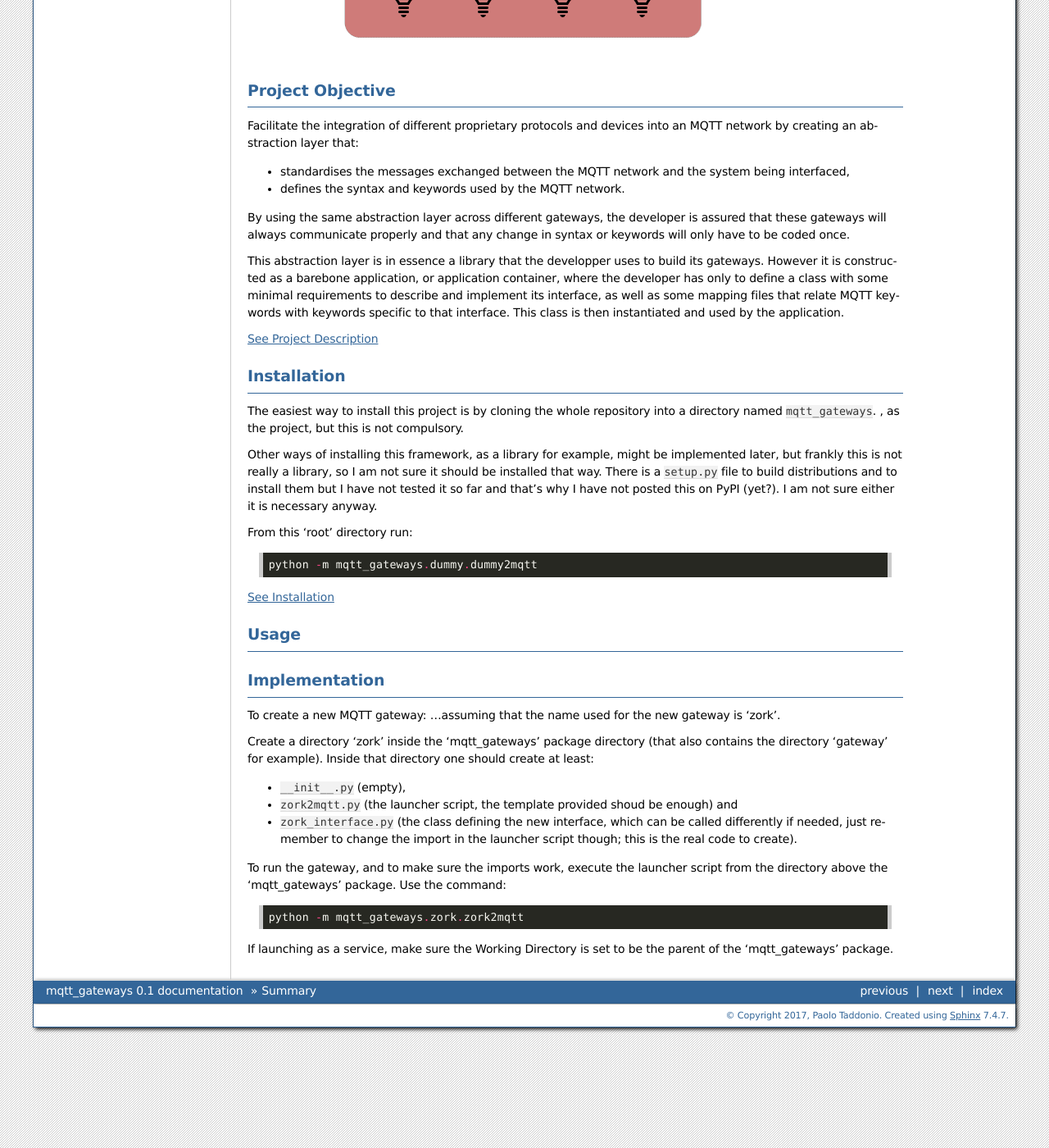
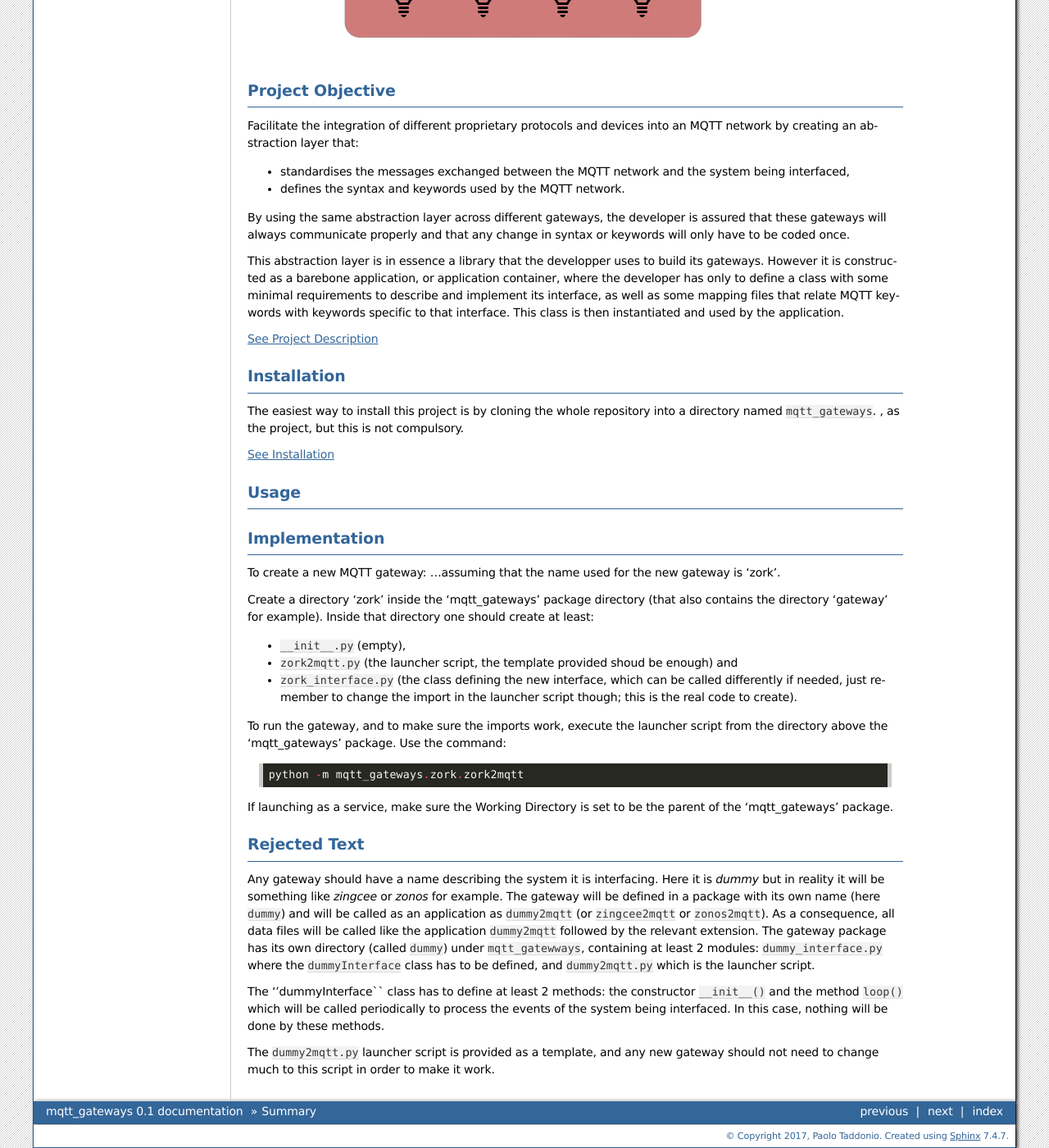
Before and after one commit to ppt000/mqtt_gateways, a Sphinx documentation site: the page built from docs/source/introduction.rst, in a window 1280 px wide and 1400 px high, scrolled down 711 px. Shown: the whole window at 82% size. Built offline with Sphinx 7.4.7, drawn with Linux system fonts in a browser that asks for light colours; pages that are not in the unit, such as notebooks, are missing from menus.

Commit message:
update docs

```diff
--- a/docs/source/installation.rst
+++ b/docs/source/installation.rst
@@ -4,9 +4,11 @@ Installation
 Copying the repository
 **********************
 
-The easiest way to install this project is by cloning the whole repository
-into a directory named ``mqtt_gateways``.
-The only non-standard dependency is the **paho.mqtt** library.
+The easiest way to install this project is by copying the whole
+`github repository <https://github.com/ppt000/mqtt_gateways>`_
+into a directory named ``mqtt_gateways`` on your machine.  Clone it with ``git``
+or download the zip archive and extract all the files.
+The only non-standard dependency is the `paho.mqtt <https://pypi.python.org/pypi/paho-mqtt>`_ library.
 Please install it if you do not have it already in your environment.
 
 The directory structure of the relevant files should look like this:
@@ -126,7 +128,7 @@ with an ``&`` at the end), and watch the log file:
 	python -m mqtt_gateways.dummy.dummy2mqtt data/ &
 	tail -f mqtt_gateways/dummy/data/dummy2mqtt.log
 
-After the start-up phase, the **dummy** interface logs (at a DEBUG level)
+After the start-up phase, the *dummy* interface logs (at a DEBUG level)
 any MQTT it receives and emits a unique message every 30 seconds.
 Watch the messages being sent periodically from the logs.
 Start your favourite MQTT monitor app (I use ``mqtt-spy``).  Connect to your
@@ -149,7 +151,7 @@ You should see in the log that the message has been received
 by the gateway, and that it has been processed correctly, meaning that
 even if it does not do anything, the translation methods have worked.
 
-The Mapping data
+The mapping data
 ****************
 
 The mapping data is the link between MQTT and the internal language of the interface.
@@ -157,75 +159,16 @@ It maps every keyword in the MQTT vocabulary into the equivalent keyword in the
 This mapping is a very simple one-to-one relationship for every keyword, and its use is only
 to isolate the internal code from any changes in the MQTT vocabulary.
 For the *dummy* interface, the mapping data is provided by the text file
-``dummy2mqtt.map`` in the ``data`` folder.
+``dummy2mqtt.map`` in the ``data`` folder.  It's just there as a template, as,
+once again, the *dummy* interface really doesn't do anything.
+Note that the map file also contains the topics that the interface should
+subscribe to.
 
-The map file provides all the 'implementation dependent' MQTT data.  This is made of all the topics to subscribe to,
-as well as the actual mappings between the MQTT keywords and the ones used in the current specific gateway.
-These mappings should be provided for all the 'concepts' (location, device, ...) and keywords used by the gateway
-(see the project description for more details).
-The map file contains one piece of data per line.  Each line starts with the 'concept' that the piece of data is part of
-(consider that each 'concept' is basically a separate dictionary, except for topics that go simply in a list).
-It is followed by ``:`` and then the data: the actual topic to subscribe to, or a pair written as
-``MQTT_keyword,Internal_keyword`` (2 keywords separated by a comma ``,``).
+Further Considerations
+**********************
 
-The map file provided for the ``dummy`` gateway is just there as example and is not used.  It is however loaded,
-and the topics that are there should be subscribed to when the application is launched.
-
-
-
-
-
-Rejected Text
-*************
-
-.. full directory tree
-
-	mqtt_gateways/   (root)
-	\- mqtt_gateways/   (package)
-	   +- __init__.py
-	   +- gateway/
-	   |  +- __init__.py
-	   |  +- mqtt_map.py
-	   |  \- start_gateway.py
-	   |
-	   +- utils/
-	   |  +- __init__.py
-	   |  +- exception_throttled.py
-	   |  +- generate_filepath.py
-	   |  +- init_logger.py
-	   |  \- load_config.py
-	   |
-	   +- dummy/
-	      +- __init__.py
-	      +- dummy_interface.py
-	      +- dummy2mqtt.py
-	      \- data/
-	         +- dummy2mqtt.conf
-	         \- dummy2mqtt.map
-
-
-.. COMMENT
-	*It is not compulsory to name it that way but we will assume to be the case here.*
-
-.. COMMENT out the following paragraph for now
-	Other ways of installing this framework, as a library for example, might be implemented later, but frankly this is not really a library,
-	so I am not sure it should be installed that way.
-	There is a ``setup.py`` file to build distributions and to install them but I have not tested
-	it so far and that's why I have not posted this on PyPI (yet?).  I am not sure either it is necessary anyway.
-
-
-Any gateway should have a name describing the system it is interfacing.  Here it is *dummy* but in reality it will be
-something like *zingcee* or *zonos* for example.
-The gateway will be defined in a package with its own name (here ``dummy``) and will be called as an application as ``dummy2mqtt``
-(or ``zingcee2mqtt`` or ``zonos2mqtt``).  As a consequence, all data files will be called like the application ``dummy2mqtt``
-followed by the relevant extension.
-The gateway package has its own directory (called ``dummy``) under ``mqtt_gatewways``, containing at least 2 modules:
-``dummy_interface.py`` where the ``dummyInterface`` class has to be defined,
-and ``dummy2mqtt.py`` which is the launcher script.
-
-The ''dummyInterface`` class has to define at least 2 methods: the constructor ``__init__()`` and the method ``loop()`` which
-will be called periodically to process the events of the system being interfaced.
-In this case, nothing will be done by these methods.
-
-The ``dummy2mqtt.py`` launcher script is provided as a template, and any new gateway should not need to change much to this script
-in order to make it work.
+Other ways of installing this framework, as a library for example,
+might be implemented later if necessary.  As a consequence, the ``setup.py`` file
+is only there for reference.  It has not been tested, even if it seems that at least
+readthedocs.org is using it succesfully...
+Posting the project on PyPI should come at a later stage.
--- a/docs/source/introduction.rst
+++ b/docs/source/introduction.rst
@@ -37,14 +37,6 @@ Installation
 The easiest way to install this project is by cloning the whole repository
 into a directory named ``mqtt_gateways``.  , as the project, but this is not compulsory.
 
-Other ways of installing this framework, as a library for example, might be implemented later, but frankly this is not really a library,
-so I am not sure it should be installed that way.
-There is a ``setup.py`` file to build distributions and to install them but I have not tested
-it so far and that's why I have not posted this on PyPI (yet?).  I am not sure either it is necessary anyway.
-
-From this 'root' directory run::
-
-	python -m mqtt_gateways.dummy.dummy2mqtt
 
 `See Installation <installation.html>`_
 
@@ -71,3 +63,64 @@ Use the command::
 	python -m mqtt_gateways.zork.zork2mqtt
 
 If launching as a service, make sure the Working Directory is set to be the parent of the 'mqtt_gateways' package.
+
+
+
+
+
+
+
+Rejected Text
+*************
+
+.. full directory tree
+
+	mqtt_gateways/   (root)
+	\- mqtt_gateways/   (package)
+	   +- __init__.py
+	   +- gateway/
+	   |  +- __init__.py
+	   |  +- mqtt_map.py
+	   |  \- start_gateway.py
+	   |
+	   +- utils/
+	   |  +- __init__.py
+	   |  +- exception_throttled.py
+	   |  +- generate_filepath.py
+	   |  +- init_logger.py
+	   |  \- load_config.py
+	   |
+	   +- dummy/
+	      +- __init__.py
+	      +- dummy_interface.py
+	      +- dummy2mqtt.py
+	      \- data/
+	         +- dummy2mqtt.conf
+	         \- dummy2mqtt.map
+
+
+.. COMMENT
+	*It is not compulsory to name it that way but we will assume to be the case here.*
+
+.. COMMENT out the following paragraph for now
+	Other ways of installing this framework, as a library for example, might be implemented later, but frankly this is not really a library,
+	so I am not sure it should be installed that way.
+	There is a ``setup.py`` file to build distributions and to install them but I have not tested
+	it so far and that's why I have not posted this on PyPI (yet?).  I am not sure either it is necessary anyway.
+
+
+Any gateway should have a name describing the system it is interfacing.  Here it is *dummy* but in reality it will be
+something like *zingcee* or *zonos* for example.
+The gateway will be defined in a package with its own name (here ``dummy``) and will be called as an application as ``dummy2mqtt``
+(or ``zingcee2mqtt`` or ``zonos2mqtt``).  As a consequence, all data files will be called like the application ``dummy2mqtt``
+followed by the relevant extension.
+The gateway package has its own directory (called ``dummy``) under ``mqtt_gatewways``, containing at least 2 modules:
+``dummy_interface.py`` where the ``dummyInterface`` class has to be defined,
+and ``dummy2mqtt.py`` which is the launcher script.
+
+The ''dummyInterface`` class has to define at least 2 methods: the constructor ``__init__()`` and the method ``loop()`` which
+will be called periodically to process the events of the system being interfaced.
+In this case, nothing will be done by these methods.
+
+The ``dummy2mqtt.py`` launcher script is provided as a template, and any new gateway should not need to change much to this script
+in order to make it work.
```
Also changed, not shown: docs/source/configuration.rst (added, +10 -0 lines), docs/source/index.rst (+12 -1 lines), docs/source/project_description.rst (+16 -0 lines).
